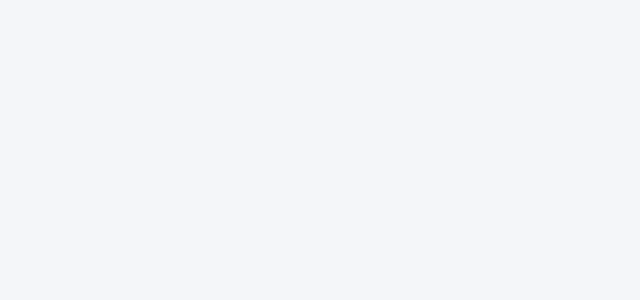
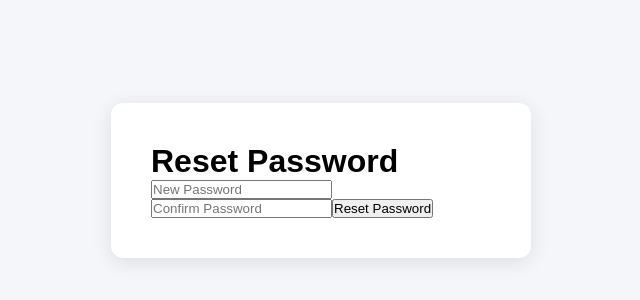
Before and after one commit to BBSHREY247/Staffspire-Project, a React (Vite) app in the folder frontend/: page /reset-password in a window 1280 px wide. Before the commit this address had no page. Shown: the part 220-520 px from the top of the page, without its empty margins (319-959 px from the left). Built offline with nearby package versions, Linux system fonts and the light colour scheme.

Commit message:
forget password feature added

```diff
--- a/frontend/src/App.jsx
+++ b/frontend/src/App.jsx
@@ -14,6 +14,8 @@ import AddEmployee from "./pages/admin/AddEmployee";
 import EmployeeDetails from "./pages/admin/EmployeeDetails";
 import ChangePassword from "./pages/admin/changePassword";
 import Settings from "./pages/settings/settings";
+import ForgotPassword from "./auth/ForgotPassword";
+import ResetPassword from "./auth/ResetPassword";
 
 function App() {
     return (
@@ -60,6 +62,15 @@ function App() {
                     path="/settings"
                     element={<Settings />}
                 />
+                <Route
+                    path="/forgot-password"
+                    element={<ForgotPassword />}
+                />
+
+                <Route
+                    path="/reset-password"
+                    element={<ResetPassword />}
+                />
 
             </Routes>
         </BrowserRouter>
--- /dev/null
+++ b/frontend/src/auth/ResetPassword.jsx
@@ -0,0 +1,118 @@
+import { useState } from "react";
+import axios from "axios";
+import { useNavigate } from "react-router-dom";
+
+function ResetPassword() {
+
+    const [newPassword, setNewPassword] =
+    useState("");
+
+    const [confirmPassword,
+    setConfirmPassword] =
+    useState("");
+
+    const navigate = useNavigate();
+
+    const handleSubmit = async (e) => {
+
+        e.preventDefault();
+
+        if(
+            newPassword !==
+            confirmPassword
+        ){
+            alert(
+                "Passwords Do Not Match"
+            );
+            return;
+        }
+
+        try {
+
+            const email =
+            localStorage.getItem(
+                "resetEmail"
+            );
+
+            const response =
+            await axios.put(
+
+                "http://localhost:5000/api/auth/reset-password",
+
+                {
+                    email,
+                    newPassword
+                }
+
+            );
+
+            alert(
+                response.data.message
+            );
+
+            localStorage.removeItem(
+                "resetEmail"
+            );
+
+            navigate("/");
+
+        }
+        catch(error){
+
+            alert(
+                error.response?.data?.message
+            );
+
+        }
+
+    };
+
+    return (
+
+        <div className="auth-container">
+
+            <div className="auth-card">
+
+                <h1>Reset Password</h1>
+
+                <form onSubmit={handleSubmit}>
+
+                    <input
+                        type="password"
+                        placeholder="New Password"
+                        value={newPassword}
+                        onChange={(e)=>
+                            setNewPassword(
+                                e.target.value
+                            )
+                        }
+                        required
+                    />
+
+                    <input
+                        type="password"
+                        placeholder="Confirm Password"
+                        value={confirmPassword}
+                        onChange={(e)=>
+                            setConfirmPassword(
+                                e.target.value
+                            )
+                        }
+                        required
+                    />
+
+                    <button type="submit">
+                        Reset Password
+                    </button>
+
+                </form>
+
+            </div>
+
+        </div>
+
+    );
+
+}
+
+export default ResetPassword;
--- /dev/null
+++ b/frontend/src/auth/forgotPassword.jsx
@@ -0,0 +1,78 @@
+import { useState } from "react";
+import axios from "axios";
+import { useNavigate } from "react-router-dom";
+
+function ForgotPassword() {
+
+    const [email, setEmail] = useState("");
+
+    const navigate = useNavigate();
+
+    const handleSubmit = async (e) => {
+
+        e.preventDefault();
+
+        try {
+
+            const response = await axios.post(
+                "http://localhost:5000/api/auth/forgot-password",
+                { email }
+            );
+
+            alert(response.data.message);
+
+            localStorage.setItem(
+                "resetEmail",
+                email
+            );
+
+            navigate("/reset-password");
+
+        }
+        catch(error){
+
+            alert(
+                error.response?.data?.message
+            );
+
+        }
+
+    };
+
+    return (
+
+        <div className="auth-container">
+
+            <div className="auth-card">
+
+                <h1>Forgot Password</h1>
+
+                <form onSubmit={handleSubmit}>
+
+                    <input
+                        type="email"
+                        placeholder="Enter Email"
+                        value={email}
+                        onChange={(e)=>
+                            setEmail(
+                                e.target.value
+                            )
+                        }
+                        required
+                    />
+
+                    <button type="submit">
+                        Verify Email
+                    </button>
+
+                </form>
+
+            </div>
+
+        </div>
+
+    );
+
+}
+
+export default ForgotPassword;
```
Also changed, not shown: 2 other files (tests, documents, lock files or other folders).
